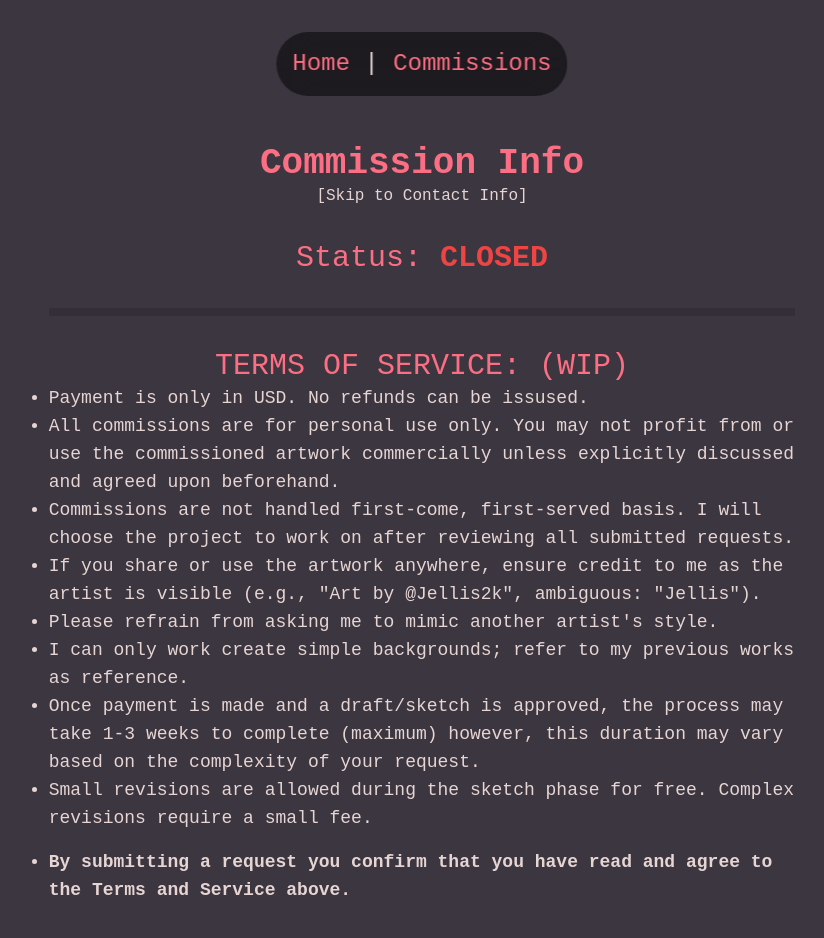
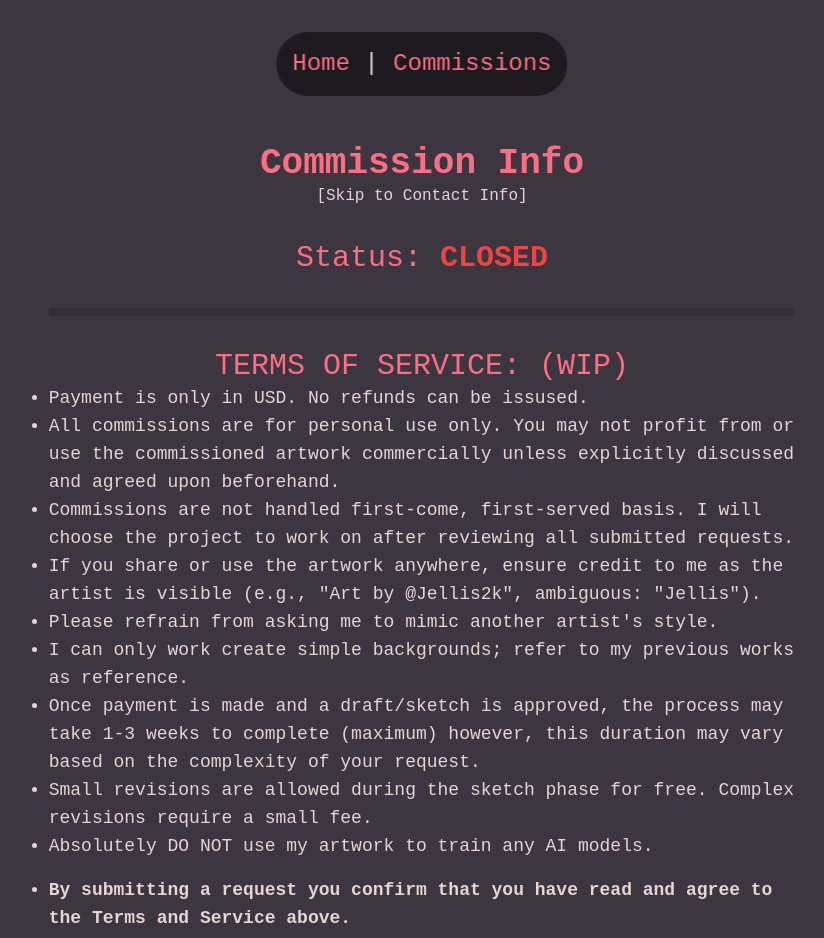
Before and after one commit to Jellis2k/jellis-comm, a SvelteKit app: page /commissions in a window 1280 px wide. Shown: the top 938 px of the page, without its empty margins (218-1042 px from the left). Built offline with nearby package versions, Linux system fonts and the light colour scheme.

Commit message:
Update +page.svelte

```diff
--- a/src/routes/commissions/+page.svelte
+++ b/src/routes/commissions/+page.svelte
@@ -23,6 +23,7 @@
         <li>I can only work create simple backgrounds; refer to my previous works as reference.</li>
         <li>Once payment is made and a draft/sketch is approved, the process may take 1-3 weeks to complete (maximum) however, this duration may vary based on the complexity of your request.</li>
         <li>Small revisions are allowed during the sketch phase for free. Complex revisions require a small fee.</li>
+        <li>Absolutely DO NOT use my artwork to train any AI models.</li>
         <li class="mt-4"><strong>By submitting a request you confirm that you have read and agree to the Terms and Service above.</strong></li>
     </ul>
 
```
